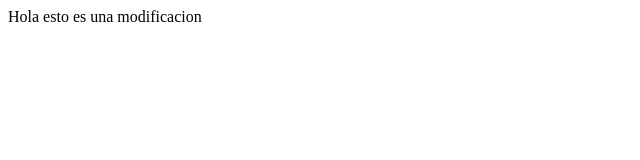
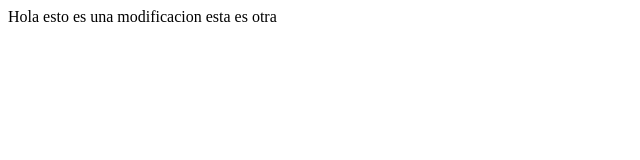
Before and after one commit to Coymatt/projectmind, a plain HTML site: page index.html in a window 1280 px wide. Shown: the full height of the page, 0-640 px from the left. Drawn offline with Linux system fonts and the light colour scheme.

Commit message:
nuevos cambios

```diff
--- a/index.html
+++ b/index.html
@@ -9,6 +9,7 @@
 <body>
     <article>
         Hola esto es una modificacion
+        esta es otra
     </article>
 
 </body>
```
